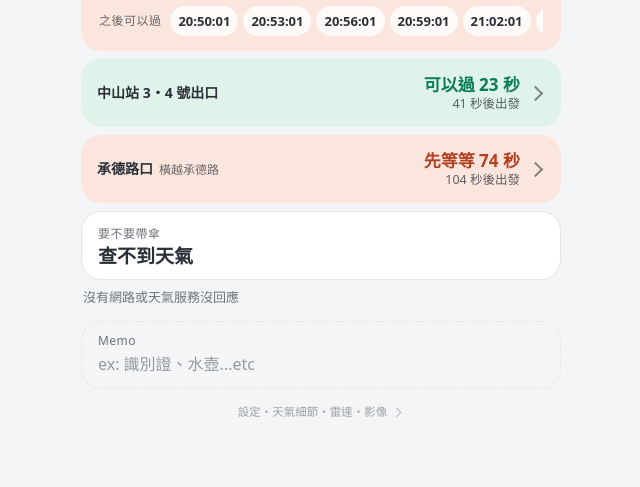
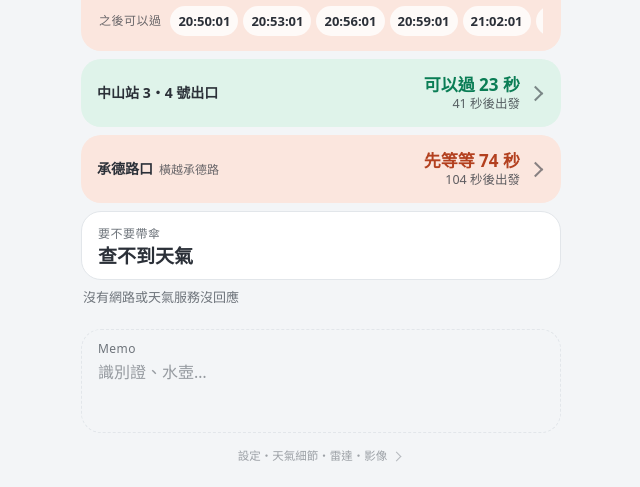
Before and after one commit to xians-su/crosswalk-timer, a plain HTML site: page index.html in a window 1280 px wide. Shown: the part 390-877 px from the top of the page, without its empty margins (319-959 px from the left). Before the commit the page ends 833 px from the top, so only its background shows below. Drawn offline with Linux system fonts and the light colour scheme; no server answers.

Commit message:
Memo: shorter hint, taller box, more space above
Co-Authored-By: Claude Fable 5.2 <noreply@anthropic.com>

```diff
--- a/index.html
+++ b/index.html
@@ -123,7 +123,7 @@ header{display:grid;grid-template-columns:auto 1fr auto;align-items:center;colum
 #rainMsg.wet,#rainNote.wet,#wxLine.wet{color:var(--wet)}
 
 /* memo: typed by the viewer, stored only in their own browser */
-#memo{position:relative;min-height:68px;margin-top:6px;padding:10px 16px 11px;border-radius:20px;background:none;border:1.5px dashed var(--line)}   /* a note pad, not a status row: no fill, dashed outline */
+#memo{position:relative;min-height:104px;margin-top:14px;padding:10px 16px 11px;border-radius:20px;background:none;border:1.5px dashed var(--line)}   /* a note pad, not a status row: no fill, dashed outline */
 #memoClear{position:absolute;top:6px;right:8px;min-width:32px;min-height:32px;padding:0;border:0;border-radius:50%;color:var(--muted);display:grid;place-items:center}
 #memoClear svg{width:16px;height:16px;display:block}
 #memo .lbl{display:block;padding-right:30px}
@@ -202,7 +202,7 @@ footer span:nth-child(odd){opacity:.8}
   <section id="memo" class="card">
     <label class="lbl" for="memoText">Memo</label>
     <button id="memoClear" aria-label="清除 Memo" hidden><svg viewBox="0 0 24 24" aria-hidden="true"><path d="M6.5 6.5l11 11M17.5 6.5l-11 11" fill="none" stroke="currentColor" stroke-width="2.2" stroke-linecap="round"/></svg></button>
-    <textarea id="memoText" rows="1" placeholder="ex: 識別證、水壺...etc" autocomplete="off" autocapitalize="off" spellcheck="false"></textarea>
+    <textarea id="memoText" rows="2" placeholder="識別證、水壺…" autocomplete="off" autocapitalize="off" spellcheck="false"></textarea>
   </section>
 
   <details id="more">
@@ -645,7 +645,7 @@ document.addEventListener('touchend', e => {
 }, {passive:false});
 /* 備忘：只存在這支手機的瀏覽器裡，不會傳到任何地方 */
 const memo = $('memoText');
-const memoFit = () => { memo.style.height = 'auto'; memo.style.height = memo.scrollHeight + 'px'; };
+const memoFit = () => { memo.style.height = 'auto'; memo.style.height = Math.max(memo.scrollHeight, 48) + 'px'; };   // 至少兩行高
 const memoSync = () => { $('memoClear').hidden = !memo.value; memoFit(); };
 memo.value = store.get('memo', ''); memoSync();
 memo.addEventListener('input', () => { store.set('memo', memo.value); memoSync(); });
```
